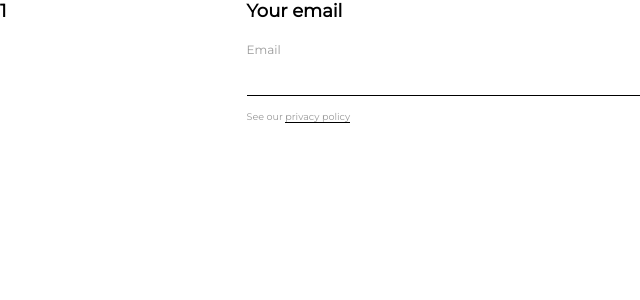
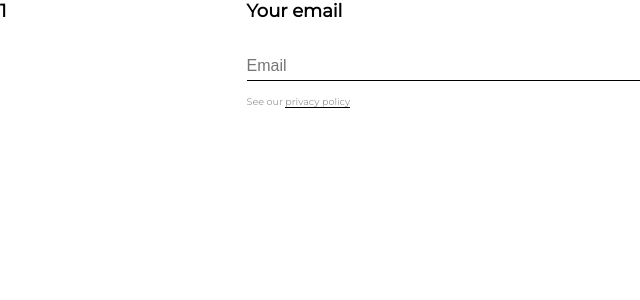
Before and after one commit to nexovocni/cart-checkout, a React (Create React App) app: page /form in a window 1280 px wide. Shown: the top 300 px of the page, without its empty margins (0-640 px from the left). Built offline with nearby package versions, Linux system fonts and the light colour scheme; no server answers.

Commit message:
layout-done

```diff
--- a/src/layout/formPage/Email/Email.scss
+++ b/src/layout/formPage/Email/Email.scss
@@ -32,6 +32,10 @@
             display: block;
             margin-bottom: 15px;
             color: rgba(0, 0, 0, .4);
+            max-height: 20px;
+            opacity: 1;
+            overflow: hidden;
+            transition: all .3s ease;
         }
 
         &__input{
@@ -91,3 +95,9 @@
         }
     }
 }
+
+.open{
+    max-height: 0;
+    opacity: 0;
+    transition: all .3s ease;
+}
--- a/src/layout/formPage/Email/Email.tsx
+++ b/src/layout/formPage/Email/Email.tsx
@@ -17,8 +17,8 @@ const Email:React.FC<IProps> = ({component, openComponent}) => {
             <div className="email__component">
                 <h2 className="email__heading">Your email</h2>
                 <form className={component ? "email__component__form" : "email__component__form__close"}>
-                    <label className="email__component__label">Email</label>
-                    <input onChange={(e) => {setInput(e.target.value)}} className="email__component__input" type="email" autoFocus/>
+                    <label className={input ? "email__component__label" : "email__component__label open"}>Email</label>
+                    <input onChange={(e) => {setInput(e.target.value)}} className="email__component__input" type="email" placeholder="Email" autoFocus/>
                     <p className="email__component__policy">See our <span>privacy policy</span></p>
                     <div className={input ? "email__component__message" : "email__component__message__close"}>
                         <div className="email__component__message__up">
```
